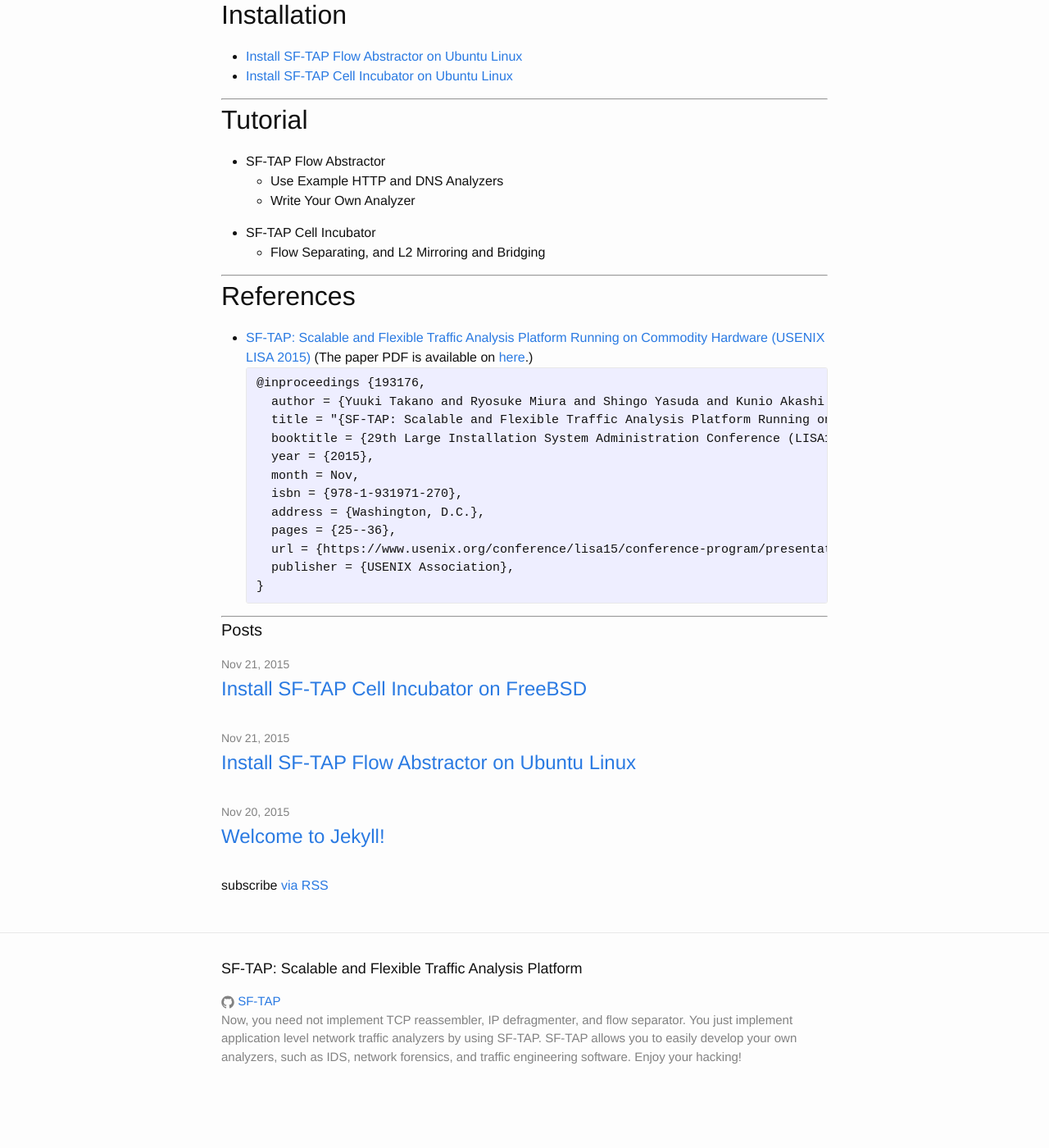
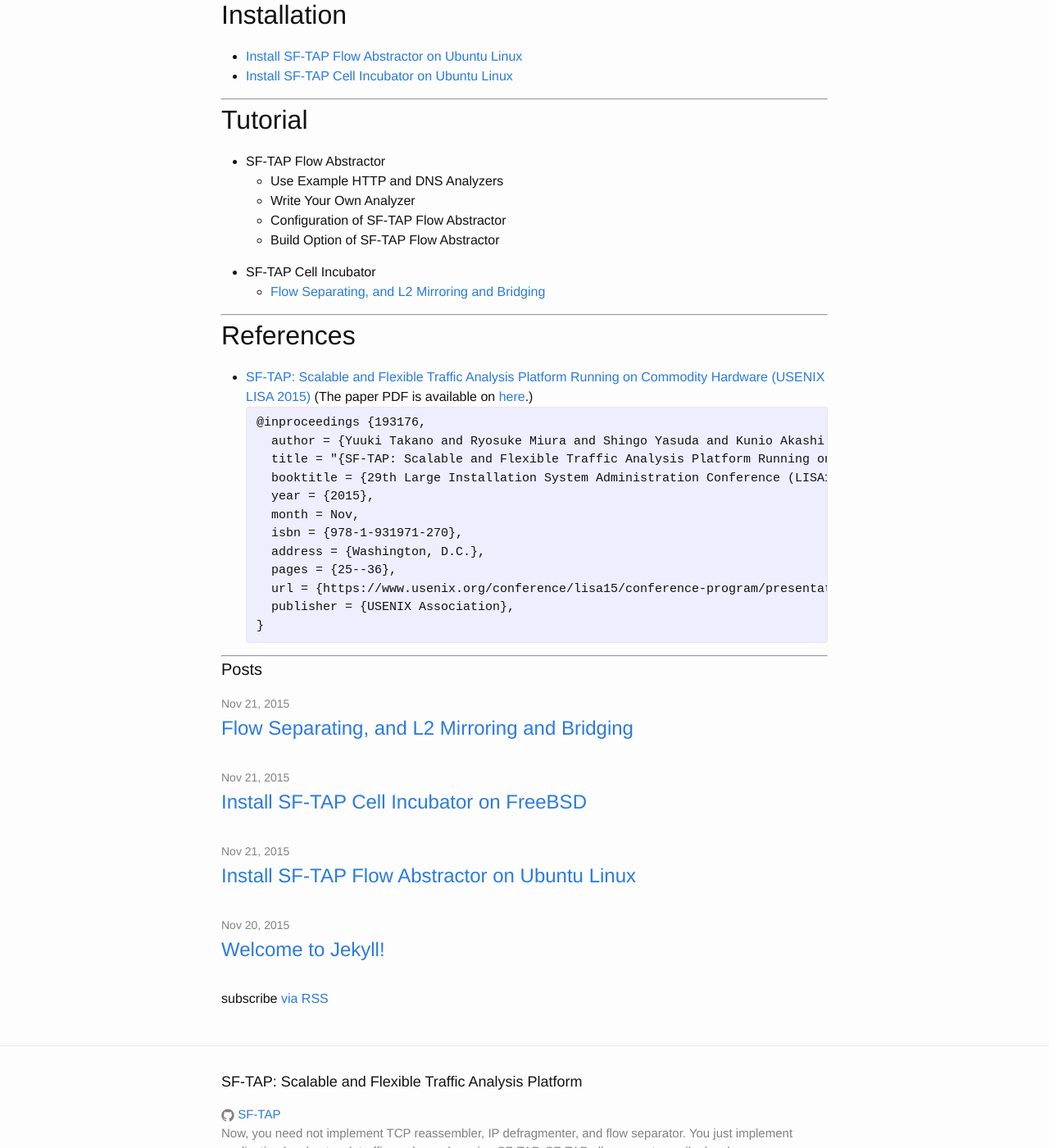
Before and after one commit to SF-TAP/SF-TAP.github.io, a Jekyll site: the page built from index.html, in a window 1280 px wide and 1400 px high, scrolled down 670 px. Shown: the whole window at 82% size. Built offline with Jekyll 4.4.1, drawn with Linux system fonts in a browser that asks for light colours; before the commit the page ends 2030 px from its top, so only the background shows below that.

Commit message:
add tutorial of QB

```diff
--- a/index.html
+++ b/index.html
@@ -45,11 +45,17 @@
       <li>
         Write Your Own Analyzer
       </li>
+      <li>
+        Configuration of SF-TAP Flow Abstractor
+      </li>
+      <li>
+        Build Option of SF-TAP Flow Abstractor
+      </li>
     </ul>
     <li>SF-TAP Cell Incubator</li>
     <ul>
       <li>
-        Flow Separating, and L2 Mirroring and Bridging
+        <a href="tutorial/2015/11/21/tutorial-qb.html">Flow Separating, and L2 Mirroring and Bridging</a>
       </li>
     </ul>
   </ul>
```
Also changed, not shown: _posts/2015-11-21-tutorial-qb.markdown (added, +69 -0 lines), assets/qb/qb01.png (added), assets/qb/qb02.png (added), assets/qb/qb03.png (added), assets/qb/qb04.png (added), assets/qb/qb05.png (added), assets/qb/qb06.png (added).
